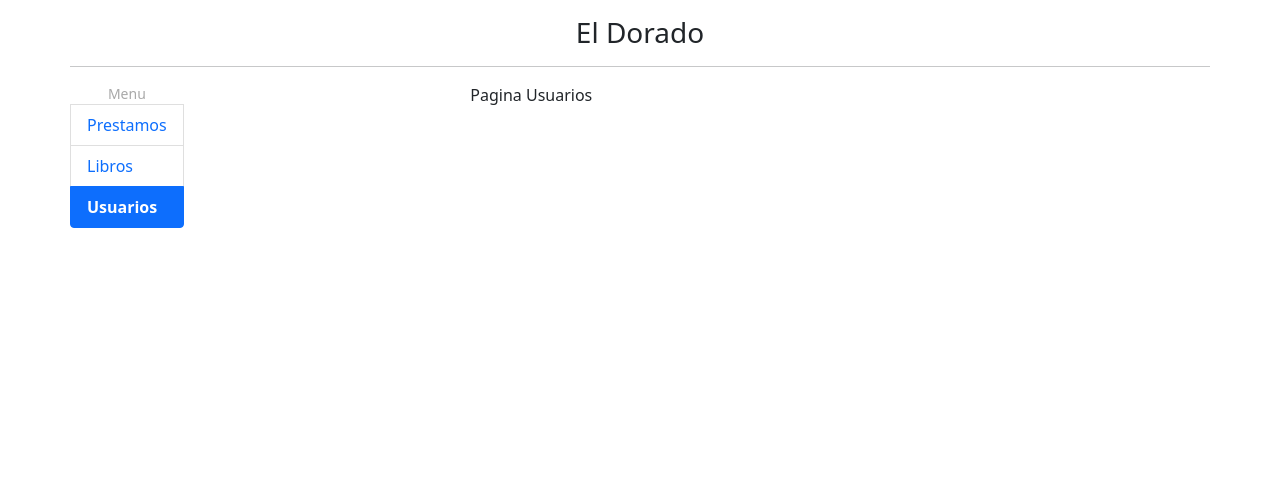
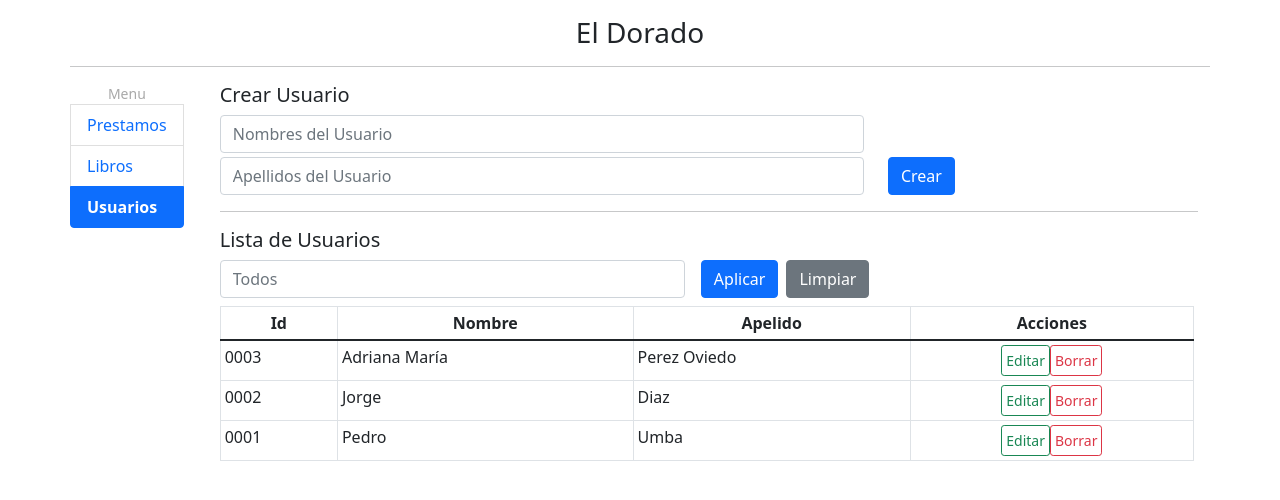
Before and after one commit to desarrollog13c4p5/pu_infoBiblioElDorado, a Vue app in the folder el-dorado-app/: page /usuarios in a window 1280 px wide. Shown: the top 500 px of the page. Built offline with nearby package versions, Linux system fonts and the light colour scheme.

Commit message:
Pagina Usuarios

```diff
--- a/el-dorado-app/src/App.vue
+++ b/el-dorado-app/src/App.vue
@@ -76,4 +76,8 @@ export default {
 a {
   text-decoration: none;
 }
+
+#cent {
+  text-align: center;
+}
 </style>
--- a/el-dorado-app/src/components/Libros.vue
+++ b/el-dorado-app/src/components/Libros.vue
@@ -1,12 +1,8 @@
 <template>
   <div class="row justify-content-center">
-    <div class="col-md-6">
-      <!-- Content goes here -->
-      Pagina Libros
-    </div>
+    <div class="col-md-6">Pagina Libros</div>
   </div>
 </template>
-
 <script>
 export default {
   data() {
--- a/el-dorado-app/src/components/Prestamos.vue
+++ b/el-dorado-app/src/components/Prestamos.vue
@@ -1,12 +1,8 @@
 <template>
   <div class="row justify-content-center">
-    <div class="col-md-6">
-      <!-- Content goes here -->
-      Pagina principal (Prestamos)
-    </div>
+    <div class="col-md-6">Pagina Prestamos (Home)</div>
   </div>
 </template>
-
 <script>
 export default {
   data() {
--- a/el-dorado-app/src/components/Usuarios.vue
+++ b/el-dorado-app/src/components/Usuarios.vue
@@ -1,8 +1,131 @@
 <template>
-  <div class="row justify-content-center">
-    <div class="col-md-6">
-      <!-- Content goes here -->
-      Pagina Usuarios
+  <div>
+    <!-- Crear Usuarios -->
+    <div class="row">
+      <form @submit.prevent="handleSubmitForm">
+        <h5>Crear Usuario</h5>
+        <div class="row pb-1">
+          <div class="col-8">
+            <input
+              type="text"
+              id="inNombre"
+              placeholder="Nombres del Usuario"
+              v-model="usuario.nombres"
+              class="form-control"
+              required
+            />
+          </div>
+        </div>
+        <div class="row">
+          <div class="col-8">
+            <input
+              type="text"
+              id="inApellido"
+              placeholder="Apellidos del Usuario"
+              v-model="usuario.apellidos"
+              class="form-control"
+              required
+            />
+          </div>
+          <div class="col">
+            <button class="btn btn-primary">Crear</button>
+          </div>
+        </div>
+      </form>
+    </div>
+    <hr />
+
+    <!-- Lista de Usuarios -->
+    <div class="row">
+      <h5>Lista de Usuarios</h5>
+      <div class="row pb-2">
+        <div class="col-6">
+          <input
+            type="text"
+            id="inFiltro"
+            placeholder="Todos"
+            v-model="filtro"
+            class="form-control"
+          />
+        </div>
+        <div class="col-auto px-1">
+          <button class="btn btn-primary">Aplicar</button>
+        </div>
+        <div class="col-auto px-1">
+          <button class="btn btn-secondary">Limpiar</button>
+        </div>
+      </div>
+      <div class="row ps-4 pe-1">
+        <table class="table table-sm table-bordered">
+          <thead>
+            <tr id="cent">
+              <th scope="col">Id</th>
+              <th scope="col">Nombre</th>
+              <th scope="col">Apelido</th>
+              <th scope="col">Acciones</th>
+            </tr>
+          </thead>
+          <tbody>
+            <tr>
+              <td>0003</td>
+              <td>Adriana María</td>
+              <td>Perez Oviedo</td>
+              <td id="cent">
+                <button
+                  @click.prevent="editarUsuario('Adriana', 'Perez')"
+                  class="btn btn-outline-success btn-sm p-1"
+                >
+                  Editar
+                </button>
+                <button
+                  @click.prevent="borrarUsuario('Adriana Perez')"
+                  class="btn btn-outline-danger btn-sm p-1"
+                >
+                  Borrar
+                </button>
+              </td>
+            </tr>
+            <tr>
+              <td>0002</td>
+              <td>Jorge</td>
+              <td>Diaz</td>
+              <td id="cent">
+                <button
+                  @click.prevent="editarUsuario('Jorge', 'Diaz')"
+                  class="btn btn-outline-success btn-sm p-1"
+                >
+                  Editar
+                </button>
+                <button
+                  @click.prevent="borrarUsuario('Jorge Diaz')"
+                  class="btn btn-outline-danger btn-sm p-1"
+                >
+                  Borrar
+                </button>
+              </td>
+            </tr>
+            <tr>
+              <td>0001</td>
+              <td>Pedro</td>
+              <td>Umba</td>
+              <td id="cent">
+                <button
+                  @click.prevent="editarUsuario('Pedro', 'Umba')"
+                  class="btn btn-outline-success btn-sm p-1"
+                >
+                  Editar
+                </button>
+                <button
+                  @click.prevent="borrarUsuario('Pedro Umba')"
+                  class="btn btn-outline-danger btn-sm p-1"
+                >
+                  Borrar
+                </button>
+              </td>
+            </tr>
+          </tbody>
+        </table>
+      </div>
     </div>
   </div>
 </template>
@@ -10,7 +133,52 @@
 <script>
 export default {
   data() {
-    return {};
+    return {
+      usuario: {
+        nombres: "",
+        apellidos: "",
+      },
+      filtro: "",
+    };
+  },
+  methods: {
+    handleSubmitForm() {
+      console.log(
+        "Creando Usuario: " +
+          this.usuario.nombres +
+          " " +
+          this.usuario.apellidos
+      );
+      alert(
+        "Creando Usuario: " +
+          this.usuario.nombres +
+          " " +
+          this.usuario.apellidos
+      );
+      // this.$router.push({ name: "usuarios" });
+      this.usuario.nombres = "";
+      this.usuario.apellidos = "";
+      this.filtro = "";
+    },
+
+    borrarUsuario(nombre) {
+      prompt("Desea borrar el usuario " + nombre + " (s/N) ?", "N");
+    },
+
+    editarUsuario(nombre, apellido) {
+      prompt("Nuevo Nombre (" + nombre + ") ?", nombre);
+      prompt("Nuevo Apellido (" + apellido + ") ?", apellido);
+    },
   },
 };
 </script>
+
+<style scoped>
+a {
+  text-decoration: none;
+}
+
+#cent {
+  text-align: center;
+}
+</style>
```
